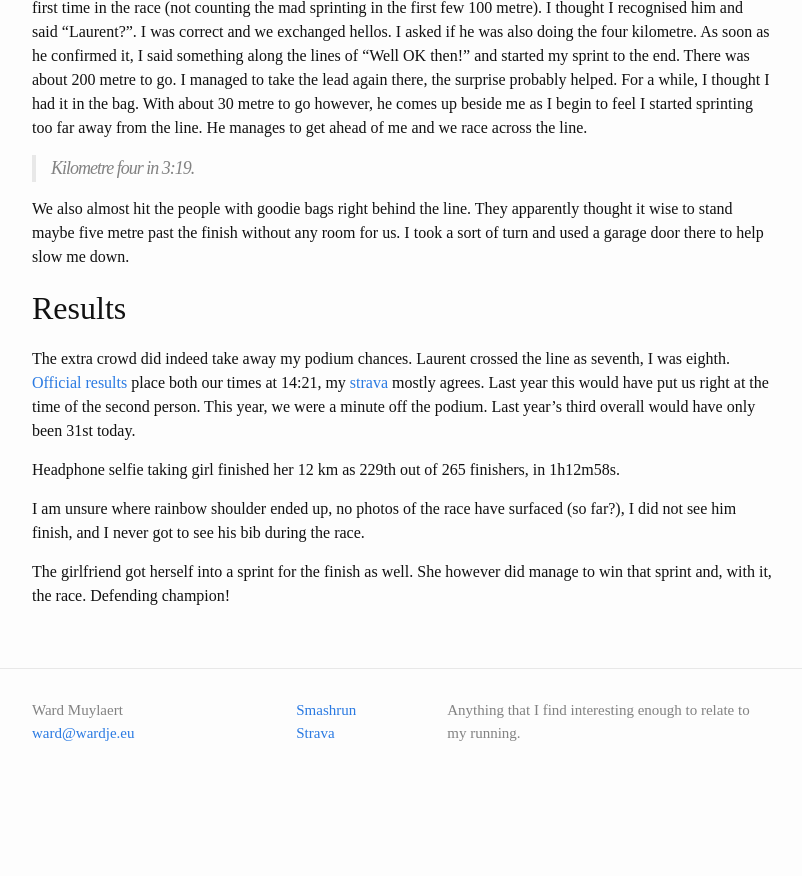
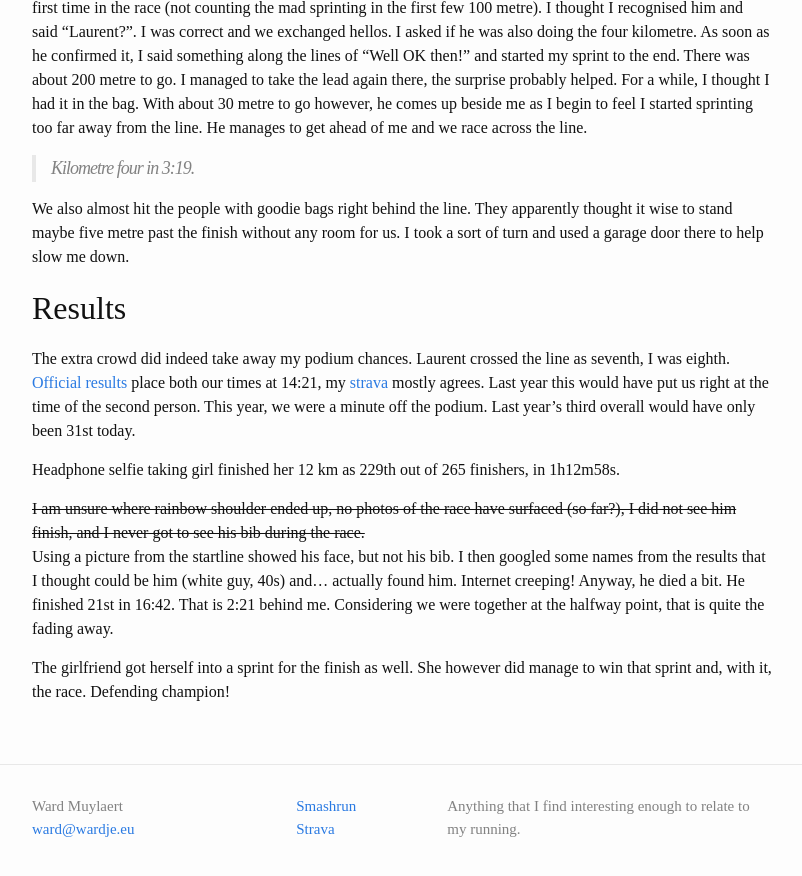
Before and after one commit to ward/run, a Jekyll site: the page built from _posts/2016-10-22-brussels-canal-run.md, in a window 1280 px wide and 900 px high, scrolled down 3049 px. Shown: the top 876 px of the window, without its empty margins (238-1040 px from the left). Built offline with Jekyll 4.4.1, drawn with Linux system fonts in a browser that asks for light colours; before the commit the page ends 3853 px from its top, so only the background shows below that.

Commit message:
Add recent results

```diff
--- a/_data/myresults.csv
+++ b/_data/myresults.csv
@@ -13,3 +13,5 @@
 2016-06-17,5 km Anderlecht,5.0,19:03,68.15
 2016-08-06,Belgian Championship 10 km road (Optiek Sonck Streetrace),10.0,41:35,64.24
 2016-10-22,Brussels Canal Run 4 km,4.0,14:21,???
+2016-11-11,Jogging van de Vrede / Jogging de la Paix 4 km,4.0,15:10,???
+2016-11-26,Natuurloopcriterium Lier 10 km,10.0,39:45,67.21
--- a/_posts/2016-10-22-brussels-canal-run.md
+++ b/_posts/2016-10-22-brussels-canal-run.md
@@ -128,7 +128,7 @@
 mind and could follow me a bit now instead. I never looked back, but at some
 point I must have dropped him. He was not with me at the finish.
 
-<!-- TODO: Find rainbow dude in photos? -->
+<!-- Rainbow guy was Vincent Delaunoy bib 829 -->
 
 Just past the turn, about 1.8 km into the race, I also passed a girl I
 recognised from the 12 km start: headphone selfie taking girl. I let out a
@@ -197,9 +197,13 @@
 Headphone selfie taking girl finished her 12 km as 229th out of 265 finishers,
 in 1h12m58s.
 
-I am unsure where rainbow shoulder ended up, no photos of the race have
+<s>I am unsure where rainbow shoulder ended up, no photos of the race have
 surfaced (so far?), I did not see him finish, and I never got to see his bib
-during the race.
+during the race.</s> Using a picture from the startline showed his face, but not
+his bib. I then googled some names from the results that I thought could be him
+(white guy, 40s) and... actually found him.  Internet creeping! Anyway, he died
+a bit. He finished 21st in 16:42. That is 2:21 behind me. Considering we were
+together at the halfway point, that is quite the fading away.
 
 The girlfriend got herself into a sprint for the finish as well. She however
 did manage to win that sprint and, with it, the race. Defending champion!
```
